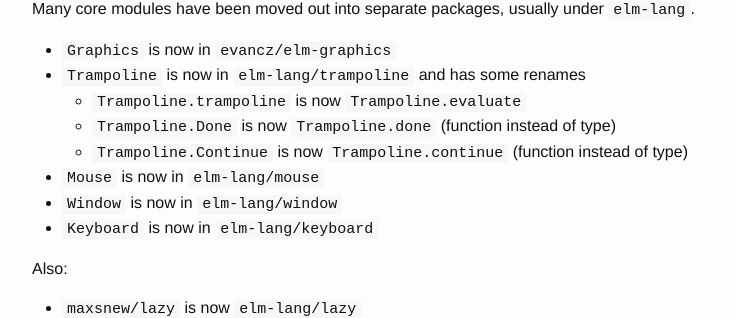
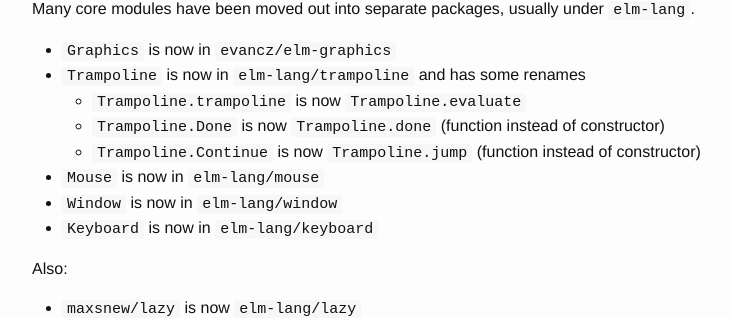
Before and after one commit to gunnarahlberg/elm-faq, a Jekyll site: the page built from 17.md, in a window 1280 px wide and 900 px high, scrolled down 2095 px. Shown: the part 143-461 px from the top of the window, without its empty margins (238-969 px from the left). Built offline with Jekyll 4.4.1, drawn with Linux system fonts in a browser that asks for light colours.

Commit message:
fixing description of Trampoline changes

```diff
--- a/17.md
+++ b/17.md
@@ -60,8 +60,8 @@ Many core modules have been moved out into separate packages, usually under `elm
 * `Graphics` is now in `evancz/elm-graphics`
 * `Trampoline` is now in `elm-lang/trampoline` and has some renames
   * `Trampoline.trampoline` is now `Trampoline.evaluate`
-  * `Trampoline.Done` is now `Trampoline.done` (function instead of type)
-  * `Trampoline.Continue` is now `Trampoline.continue` (function instead of type)
+  * `Trampoline.Done` is now `Trampoline.done` (function instead of constructor)
+  * `Trampoline.Continue` is now `Trampoline.jump` (function instead of constructor)
 * `Mouse` is now in `elm-lang/mouse`
 * `Window` is now in `elm-lang/window`
 * `Keyboard` is now in `elm-lang/keyboard`
```
